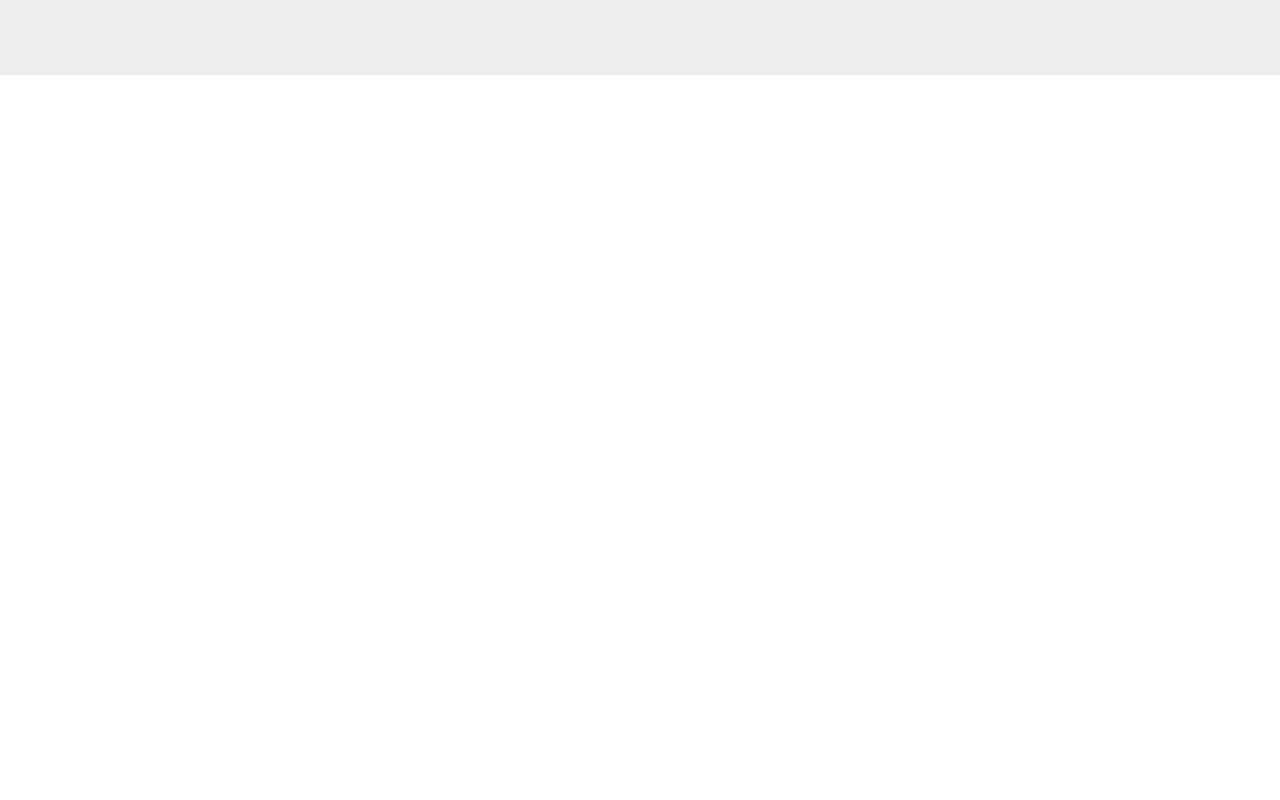
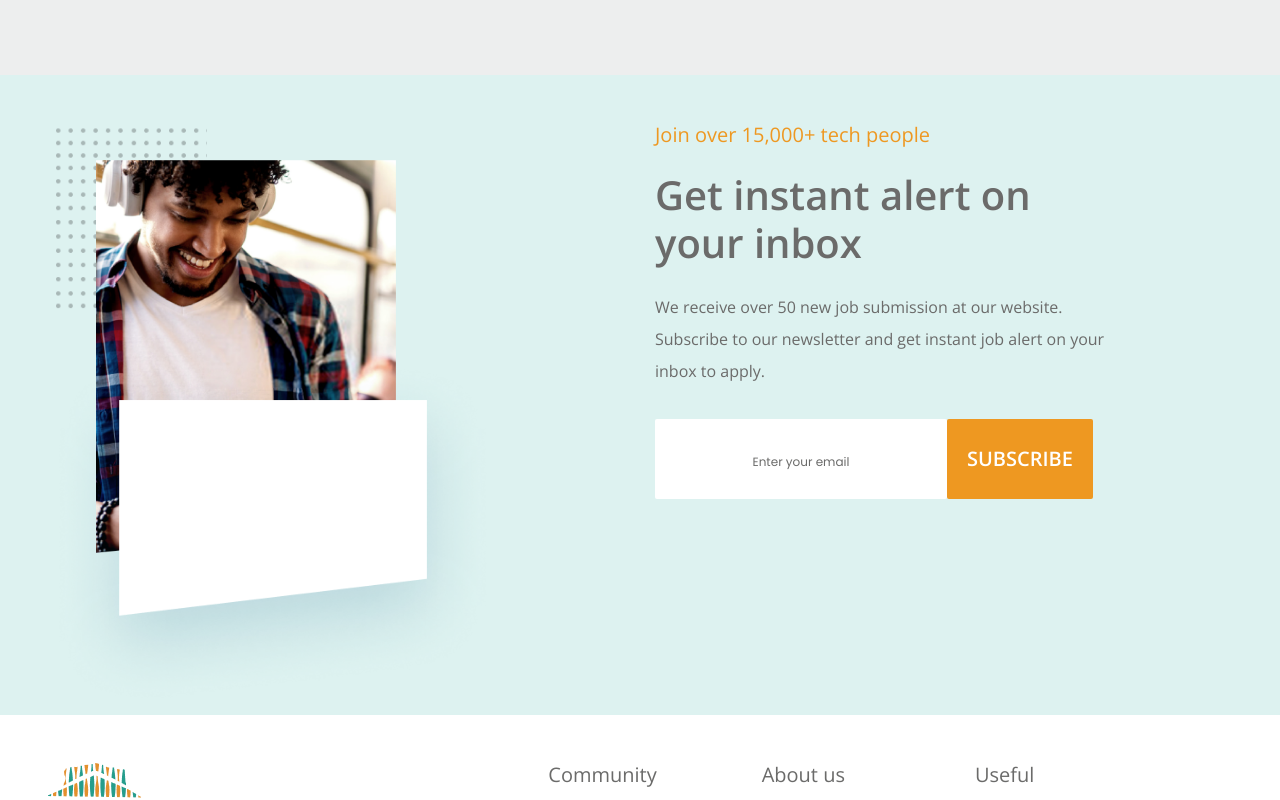
Before and after one commit to muzammalrahim/freelance, a React (Create React App) app in the folder frontend/: page /signup in a window 1280 px wide. Shown: the part 1080-1880 px from the top of the page. Before the commit the page ends 1155 px from the top, so only its background shows below. Built offline with nearby package versions, Linux system fonts and the light colour scheme.

Commit message:
changes made in signin,signup and profileview pages

```diff
--- a/frontend/src/App/pages/signin/Alert.js
+++ b/frontend/src/App/pages/signin/Alert.js
@@ -20,7 +20,7 @@ const Alert = () => {
           </div>
           <div class="col-md-6 col-sm-6 pt-5 pb-5">
               <h5 class="alert-text pb-3">Join over 15,000+ tech people</h5>
-              <h1 class="font-weight-bold pb-3 w-50">
+              <h1 class="font-weight-bold pb-3 w-75">
                 Get instant alert on your inbox
               </h1>
               <p class="alert-para pb-3 font-size-16 w-75">
--- a/frontend/src/App/pages/signin/signuppage.js
+++ b/frontend/src/App/pages/signin/signuppage.js
@@ -6,6 +6,8 @@ import SiSoHero from "../../../components/SiSoHero";
 import loginimage from "../../../assets/LoginImage.png";
 import AvatarImage from "../../../../src/AvatarImage.png";
 import LOCKER from "../../../assets/LOCKER.png";
+import  Alert from '../../../App/pages/signin/Alert';
+import Signinfooter from "./Signinfooter";
 function SignIn() {
   return (
     <div className="SignUp-flex-container">
@@ -84,6 +86,8 @@ function SignIn() {
           </div>
         </div>
       </div>
+      <Alert/>
+      <Signinfooter/>
     </div>
   );
 }
```
